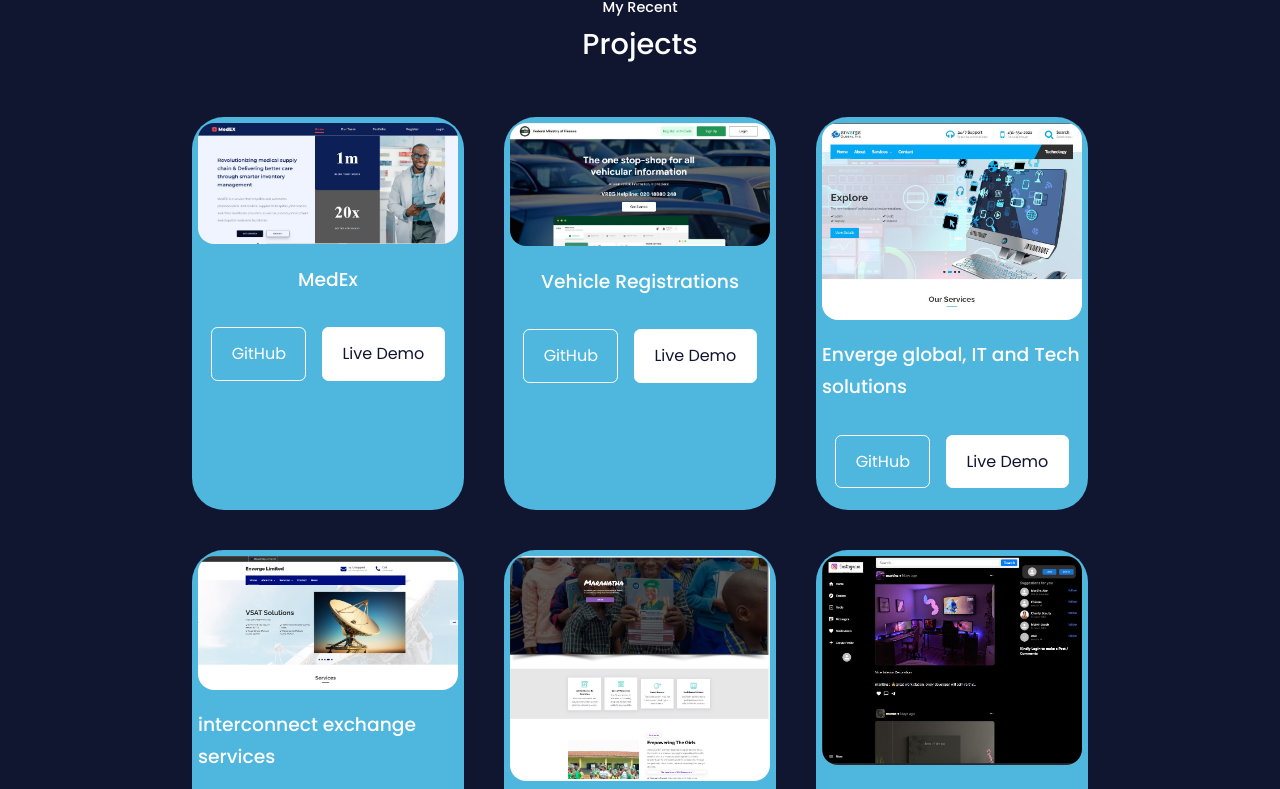
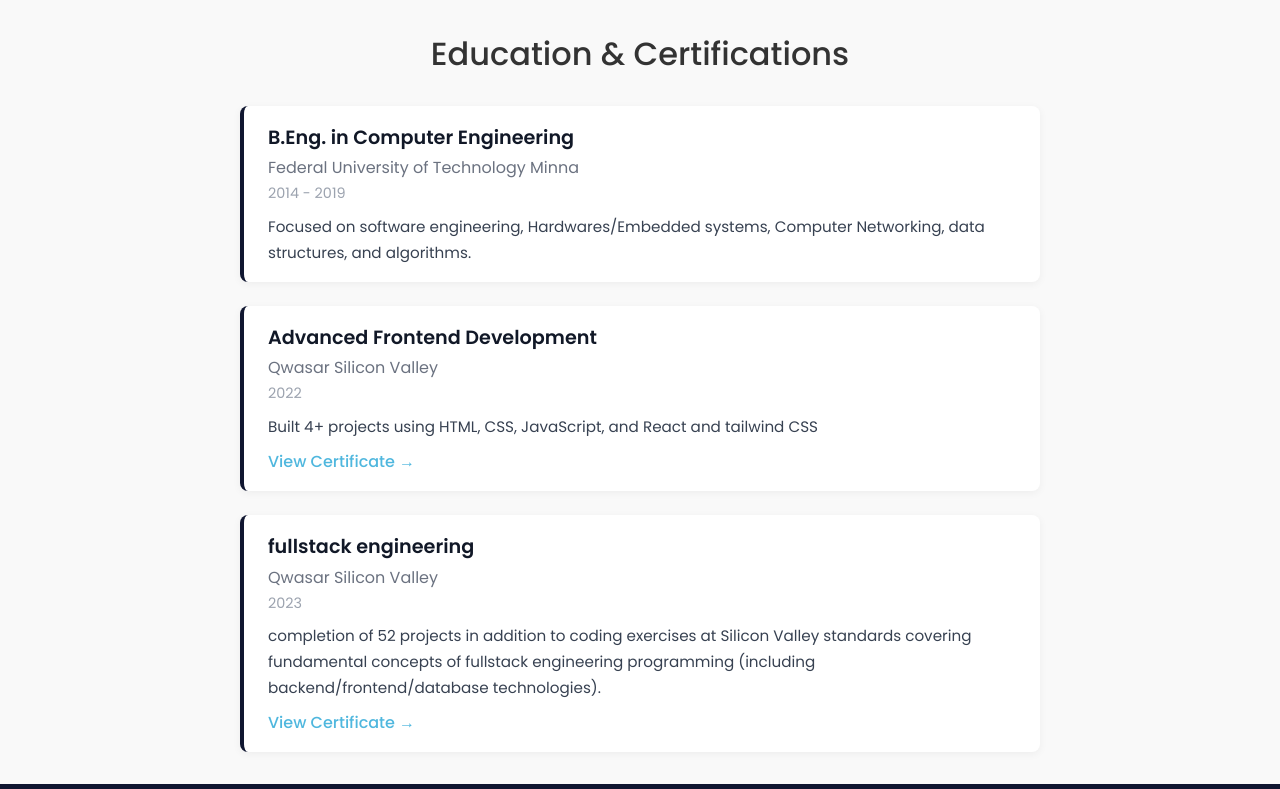
Before and after one commit to M-tech1/my_portfolio, a React (Create React App) app: page / in a window 1280 px wide. Shown: the part 4118-4907 px from the top of the page. Built offline with nearby package versions, Linux system fonts and the light colour scheme.

Commit message:
added education and certification page

```diff
--- a/src/App.jsx
+++ b/src/App.jsx
@@ -8,7 +8,7 @@
 import Portfolio from "./components/portfolio/Portfolio.jsx";
 import Contact from "./components/contact/Contact.jsx";
 import Footer from "./components/footer/Footer.jsx";
-import Education from "./components/education/Education.jsx";
+import Education from "./components/education/Education.tsx";
 
 // import 'bootstrap/dist/css/bootstrap.css';
 
@@ -19,7 +19,7 @@
       <Nav />
       <About />
       <Work_Experience />
-      {/* <Education /> */}
+      <Education />
       <Portfolio />
       <Tool_Experience />
       <Services />
--- a/src/components/education/Education.jsx
+++ /dev/null
@@ -1,33 +0,0 @@
-import React from "react";
-import "./education.css";
-
-const Education = () => {
-  return (
-    <section className="Edu" id="education">
-      <h2>Education / Certification</h2>
-      <div className="education-item">
-        <h3>Federal University of Technology Minna</h3>
-        <p className="education-degree">
-          Bachelor of Engeneering in Computer Engineering
-        </p>
-        <p className="education-dates">Dates: Auguest 2014 - November 2019</p>
-        <p className="education-description">
-          Lorem ipsum dolor sit amet, consectetur adipiscing elit. Integer
-          posuere enim vel volutpat maximus.
-        </p>
-      </div>
-
-      <div className="education-item">
-        <h3>Qwasar at silicon valley</h3>
-        <p className="education-degree">Software Engineering</p>
-        <p className="education-dates">Dates: July 2022 - Auguest 2023</p>
-        <p className="education-description">
-          Vestibulum ac metus sit amet diam condimentum feugiat sed ut tortor.
-          Integer eget fermentum nunc, non ullamcorper sapien.
-        </p>
-      </div>
-    </section>
-  );
-};
-
-export default Education;
--- /dev/null
+++ b/src/components/education/Education.tsx
@@ -0,0 +1,71 @@
+import React from "react";
+import "./education.css";
+
+interface EducationItem {
+  title: string;
+  institution: string;
+  date: string;
+  description?: string;
+  certificateLink?: string;
+}
+
+const educationList: EducationItem[] = [
+  {
+    title: "B.Eng. in Computer Engineering",
+    institution: "Federal University of Technology Minna",
+    date: "2014 - 2019",
+    description:
+      "Focused on software engineering, Hardwares/Embedded systems, Computer Networking, data structures, and algorithms.",
+  },
+  {
+    title: "Advanced Frontend Development",
+    institution: "Qwasar Silicon Valley",
+    date: "2022",
+    description:
+      "Built 4+ projects using HTML, CSS, JavaScript, and React and tailwind CSS",
+    certificateLink:
+      "https://upskill.us.qwasar.io/certificates/MTI1Mi1vbHUtYWtlX20tbWF5LTIwMjEtMjAtYTAwOQ==",
+  },
+  {
+    title: "fullstack engineering",
+    institution: "Qwasar Silicon Valley",
+    date: "2023",
+    description:
+      "completion of 52 projects in addition to coding exercises at Silicon Valley standards covering fundamental concepts of fullstack engineering programming (including backend/frontend/database technologies).",
+    certificateLink:
+      "https://upskill.us.qwasar.io/certificates/MTM1Ni1vbHUtYWtlX20tanVsLTIwMjEtMzAtOTM1MQ==",
+  },
+];
+
+const Education = () => {
+  return (
+    <section className="education-section">
+      <h2 className="section-title">Education & Certifications</h2>
+      <div className="education-list">
+        {educationList.map((item, index) => (
+          <div key={index} className="education-card">
+            <h3 className="education-title">{item.title}</h3>
+            <p className="education-institution">{item.institution}</p>
+            <p className="education-date">{item.date}</p>
+
+            {item.description && (
+              <p className="education-description">{item.description}</p>
+            )}
+            {item.certificateLink && (
+              <a
+                href={item.certificateLink}
+                target="_blank"
+                rel="noopener noreferrer"
+                className="certificate-link"
+              >
+                View Certificate →
+              </a>
+            )}
+          </div>
+        ))}
+      </div>
+    </section>
+  );
+};
+
+export default Education;
--- a/src/components/education/education.css
+++ b/src/components/education/education.css
@@ -1,59 +1,62 @@
 .education-section {
-    margin-bottom: 30px;
+  padding: 2rem;
+  background-color: #f9f9f9;
 }
 
-  .Edu{
-    display: flex;
-    flex-direction: column;
-    align-items: center;
-    justify-content: center;
-    width: 90%;
-    /* left: 5%;
-    right: 5%; */
-  }
-  .education-section h2 {
-    font-size: 24px;
-    margin-bottom: 15px;
+.section-title {
+  font-size: 2rem;
+  margin-bottom: 1.5rem;
+  text-align: center;
   color: #333;
 }
 
-  .education-item {
-    margin-bottom: 20px;
-    background-color: #f9f9f9;
-    border-radius: 5px;
-    padding: 20px;
+.education-list {
+  display: grid;
+  gap: 1.5rem;
+  max-width: 800px;
+  margin: 0 auto;
 }
 
-  .education-item h3 {
-    font-size: 18px;
-    margin-bottom: 5px;
-    color: #555;
+.education-card {
+  background-color: #fff;
+  border-left: 4px solid #101630;
+  padding: 1rem 1.5rem;
+  border-radius: 0.5rem;
+  box-shadow: 0 2px 8px rgba(0, 0, 0, 0.05);
 }
 
-  .education-degree, .education-dates {
-    margin-bottom: 10px;
-    color: #888;
+.education-title {
+  font-size: 1.2rem;
+  font-weight: 600;
+  color: #111827;
+}
+
+.education-institution {
+  font-size: 1rem;
+  color: #6b7280;
+}
+
+.education-date {
+  font-size: 0.9rem;
+  color: #9ca3af;
+  margin-bottom: 0.5rem;
 }
 
 .education-description {
-    margin-top: 10px;
+  font-size: 0.95rem;
+  color: #374151;
 }
 
-  /* Media queries for responsive design */
-  @media (max-width: 600px) {
-    .education-item {
-      display: flex;
-      flex-direction: column;
-      padding: 15px;
-      width: 90%;
-      align-items: center;
-      justify-content: center;
+.certificate-link {
+  display: inline-block;
+  margin-top: 0.5rem;
+  color: #4fb7de;
+  text-decoration: none;
+  font-weight: 500;
+  transition: color 0.2s ease;
 }
-    .Edu{
-      display: flex;
-      flex-direction: column;
-      align-items: center;
-      left: 10rem;
-      right: 10rem;
+
+.certificate-link:hover {
+  color: #4fb7de;
+  text-decoration: underline;
 }
-  }
--- a/src/components/portfolio/Portfolio.jsx
+++ b/src/components/portfolio/Portfolio.jsx
@@ -2,12 +2,13 @@
 import "./portfolio.css";
 // import img1 from "../../assets/me.png";
 import enverge from "../../assets/project_img/enverge.JPG";
-import igclone from "../../assets/project_img/igclone.JPG";
+// import igclone from "../../assets/project_img/igclone.JPG";
 import pokemon from "../../assets/project_img/pokemon.JPG";
 import MedEx from "../../assets/project_img/medex.JPG";
-import Vreg from "../../assets/project_img/vreg.JPG";
+import Vreg from "../../assets/project_img/vreg.PNG";
 import evg from "../../assets/project_img/evg.JPG";
 import mhhf from "../../assets/project_img/mhhf.JPG";
+import aimedcare from "../../assets/project_img/aiMedcare.JPG";
 
 // import 'swiper/css/pagination';
 // import { Swiper, SwiperSlide } from 'swiper/react';
@@ -24,6 +25,14 @@
 
   {
     id: 1,
+    image: aimedcare,
+    title: "aiMedcare Solution",
+    github: "https://github.com/M-tech1/ai_MedCare",
+    demo: "https://ai-med-care-delta.vercel.app/",
+  },
+
+  {
+    id: 2,
     image: MedEx,
     title: "MedEx",
     github: "https://github.com/M-tech1",
@@ -31,7 +40,7 @@
   },
 
   {
-    id: 2,
+    id: 3,
     image: Vreg,
     title: "Vehicle Registrations",
     github: "https://github.com/M-tech1/",
@@ -39,34 +48,34 @@
   },
 
   {
-    id: 3,
+    id: 4,
     image: enverge,
     title: "Enverge global, IT and Tech solutions",
     github: "https://github.com/M-tech1",
     demo: "https://enverge.ca/",
   },
   {
-    id: 4,
+    id: 5,
     image: evg,
     title: "interconnect exchange services ",
     github: "https//github.com/m-tech1",
     demo: "https://envergecomm.net/",
   },
   {
-    id: 5,
+    id: 6,
     image: mhhf,
     title: "Maranatha",
     github: "https://github.com/M-tech1/",
     demo: "https://mhhf.ca/",
   },
 
-  {
-    id: 6,
-    image: igclone,
-    title: "Instagram clone project - React & firebase",
-    github: "https://github.com/M-tech1/instagram_clone",
-    demo: "https://instagram-clone-7qus3njqe-fxbot.vercel.app/",
-  },
+  // {
+  //   id: 7,
+  //   image: igclone,
+  //   title: "Instagram clone project - React & firebase",
+  //   github: "https://github.com/M-tech1/instagram_clone",
+  //   demo: "https://instagram-clone-7qus3njqe-fxbot.vercel.app/",
+  // },
 
   {
     id: 7,
```
Also changed, not shown: src/assets/project_img/aiMedcare.JPG (added), src/assets/project_img/vreg.PNG (added). Lines whose indentation alone changed are shown as unchanged.
